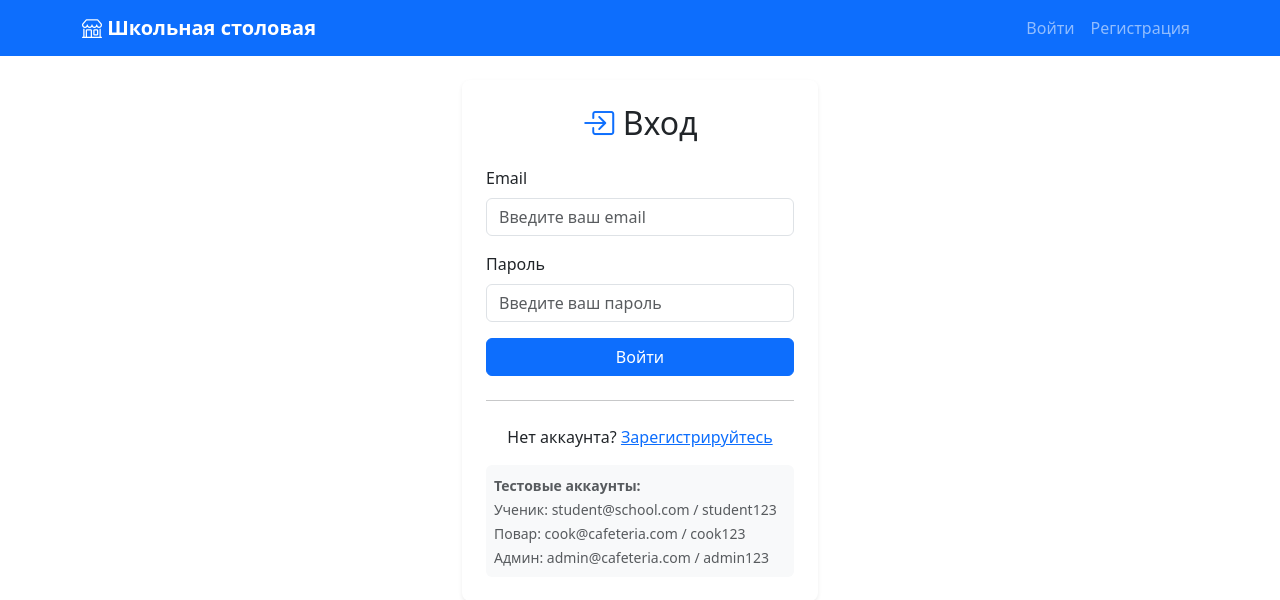
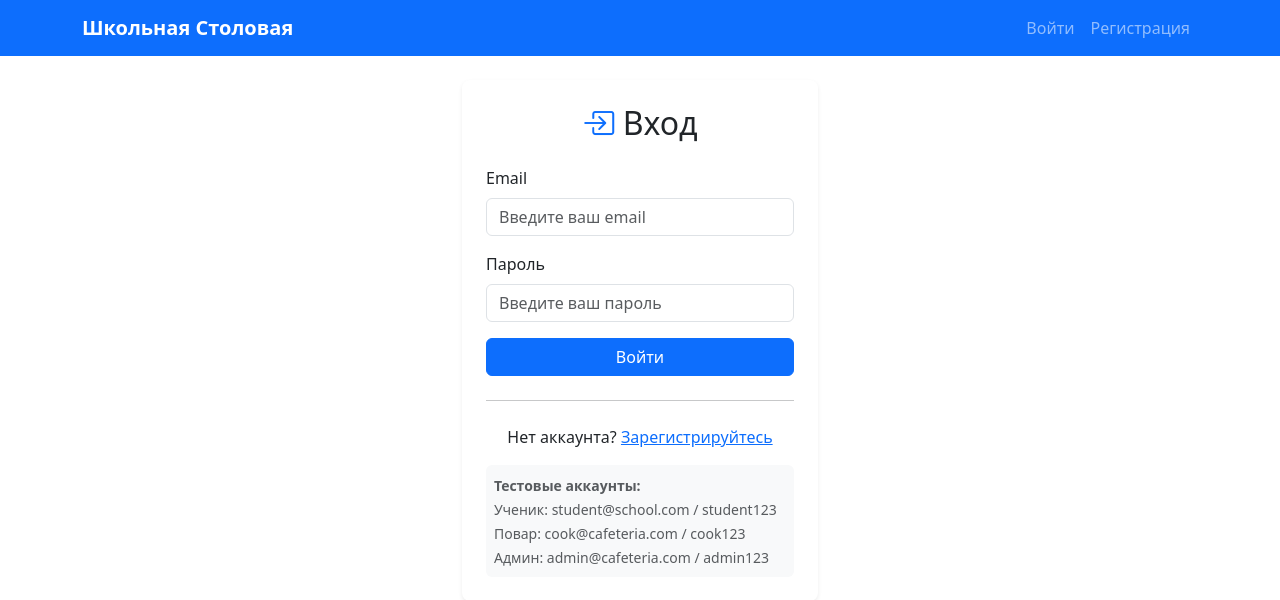
Before and after one commit to mycetist/cafeteria-proj, a Flask app: page / in a window 1280 px wide. Shown: the top 600 px of the page. Run offline with Flask 3, Linux system fonts and the light colour scheme.

Commit message:
remove navbar logo

```diff
--- a/templates/base.html
+++ b/templates/base.html
@@ -19,7 +19,7 @@
     <nav class="navbar navbar-expand-lg navbar-dark bg-primary">
         <div class="container">
             <a class="navbar-brand" href="/">
-                <i class="bi bi-shop"></i> Школьная столовая
+                Школьная Столовая
             </a>
 
             <button class="navbar-toggler" type="button" data-bs-toggle="collapse" data-bs-target="#navbarNav">
```
